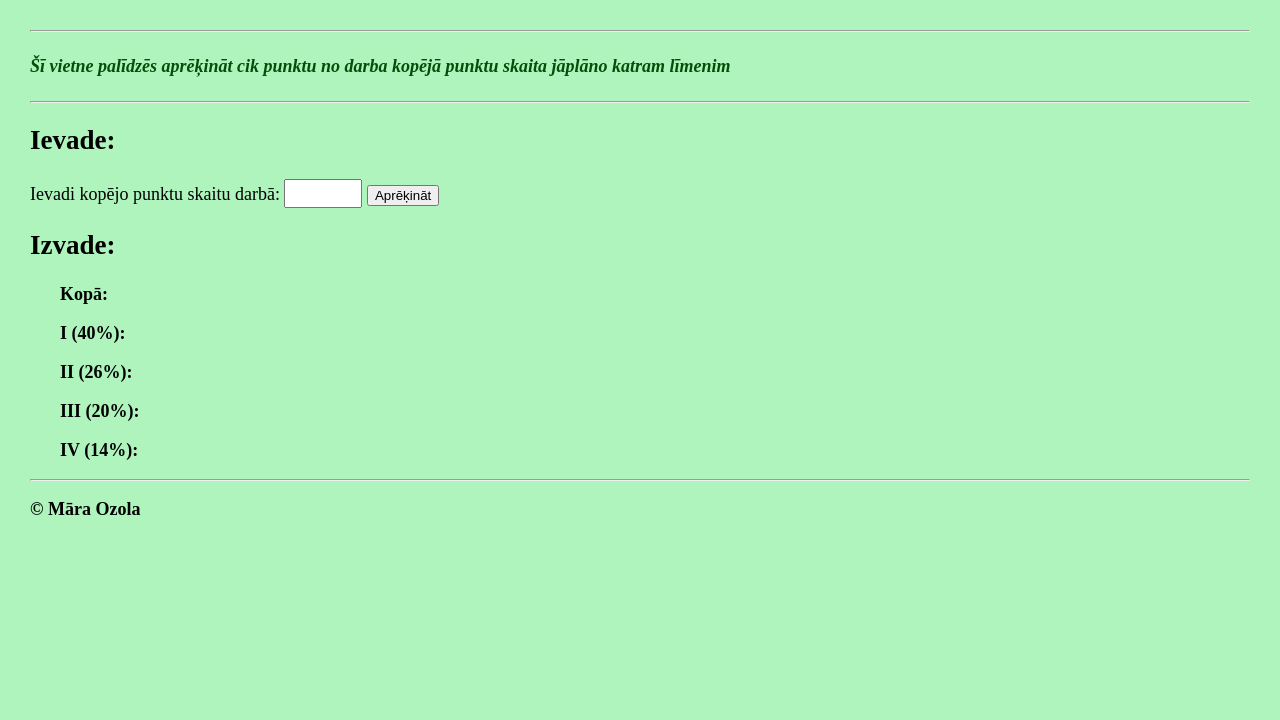
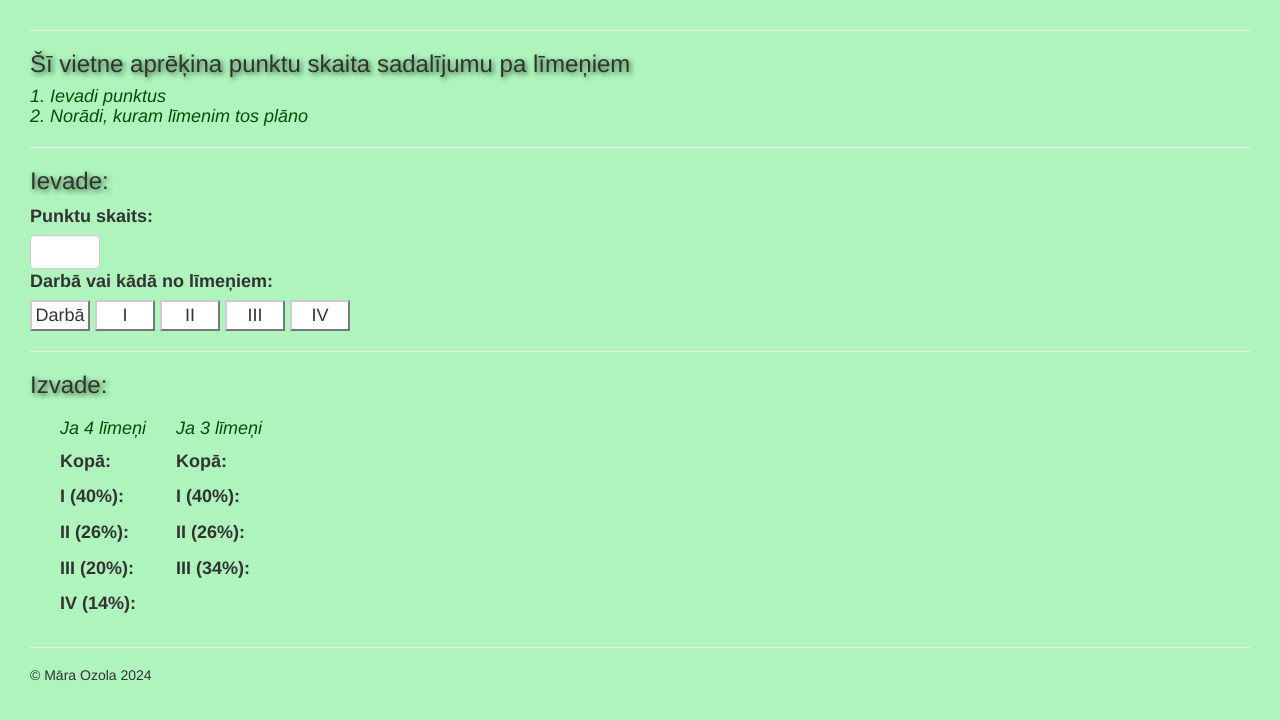
Before and after one commit to skmara2/sv, a plain HTML site: page index.html in a window 1280 px wide. Drawn offline with nearby package versions, Linux system fonts and the light colour scheme.

Commit message:
Update index.html

```diff
--- a/index.html
+++ b/index.html
@@ -3,29 +3,52 @@
 <head>
 <meta charset="UTF-8">
 <meta name="viewport" content="width=device-width, initial-scale=1.0">
-<title>Punktu aprēķinātājs</title>
+    <link rel="stylesheet" href="https://maxcdn.bootstrapcdn.com/bootstrap/3.4.1/css/bootstrap.min.css">
+    <title>SV_punkti</title>
 <link rel="stylesheet" href="style.css">
 </head>
 <body>
     <hr>
-<h4>Šī vietne palīdzēs aprēķināt cik punktu no darba kopējā punktu skaita jāplāno katram līmenim</h4>
+<h3>Šī vietne aprēķina punktu skaita sadalījumu pa līmeņiem</h3>
+   <h4>1. Ievadi punktus<br>2. Norādi, kuram līmenim tos plāno</h4>
   <hr>
-<h2>Ievade:</h2>
-     <label for="pskaits">Ievadi kopējo punktu skaitu darbā:</label>
-      <input type="text" id="punkti">
-    <button onclick="funkcija()" type="button" id="rekini">Aprēķināt</button>
-    <h2>Izvade:</h2>
-    <div id="atb">
+<h3>Ievade:</h3>
+ <label>Punktu skaits:</label>
+    <div id="blakus">
+
+<div><input type="text" class="form-control"id="punkti"></div>
+        <div id="izvade"></div>
+        </div>
+    <label>Darbā vai kādā no līmeņiem:</label><br>
+    <button onclick="funkcija()" type="button" class="btn-default" id="rekini">Darbā</button>
+    <button onclick="funkcija1()" type="button"class="btn-default"id="r1"> I </button>
+    <button onclick="funkcija2()" type="button" class="btn-default"id="r2"> II </button>
+    <button onclick="funkcija3()" type="button" class="btn-default"id="r3">III</button>
+    <button onclick="funkcija4()" type="button" class="btn-default"id="r4">IV</button>
+<hr>
+    <h3>Izvade:</h3>
+
+    <div id="blakus">
+    <div id="atb1">
+        <h4>Ja 4 līmeņi</h4>
 <p id="k">Kopā:</p>
 <p id="1">I (40%):</p>
 <p id="2">II (26%):</p>
 <p id="3">III (20%):</p>
 <p id="4">IV (14%):</p>
     </div>
-<div id="izvade"></div>
+    <div id="atb2">
+        <h4>Ja 3 līmeņi</h4>
+    <p id="k1">Kopā:</p>
+    <p id="11">I (40%):</p>
+    <p id="22">II (26%):</p>
+    <p id="33">III (34%):</p>
+        </div>
+        </div>
+
+
 <hr>
-<p>© Māra Ozola</p>
-
+    <h5>© Māra Ozola  2024</h5>
 <script src="script.js">
 </script>
 
```
